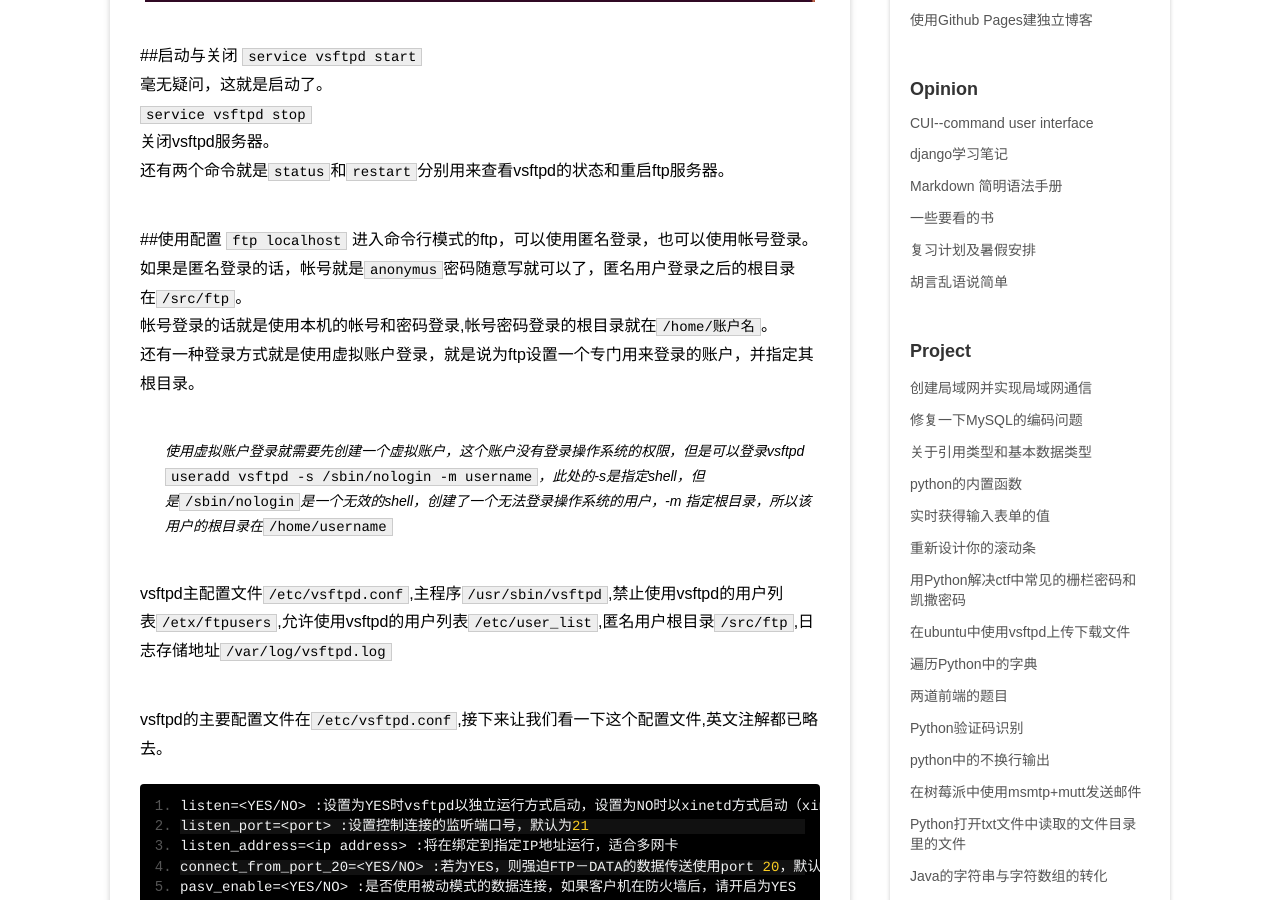
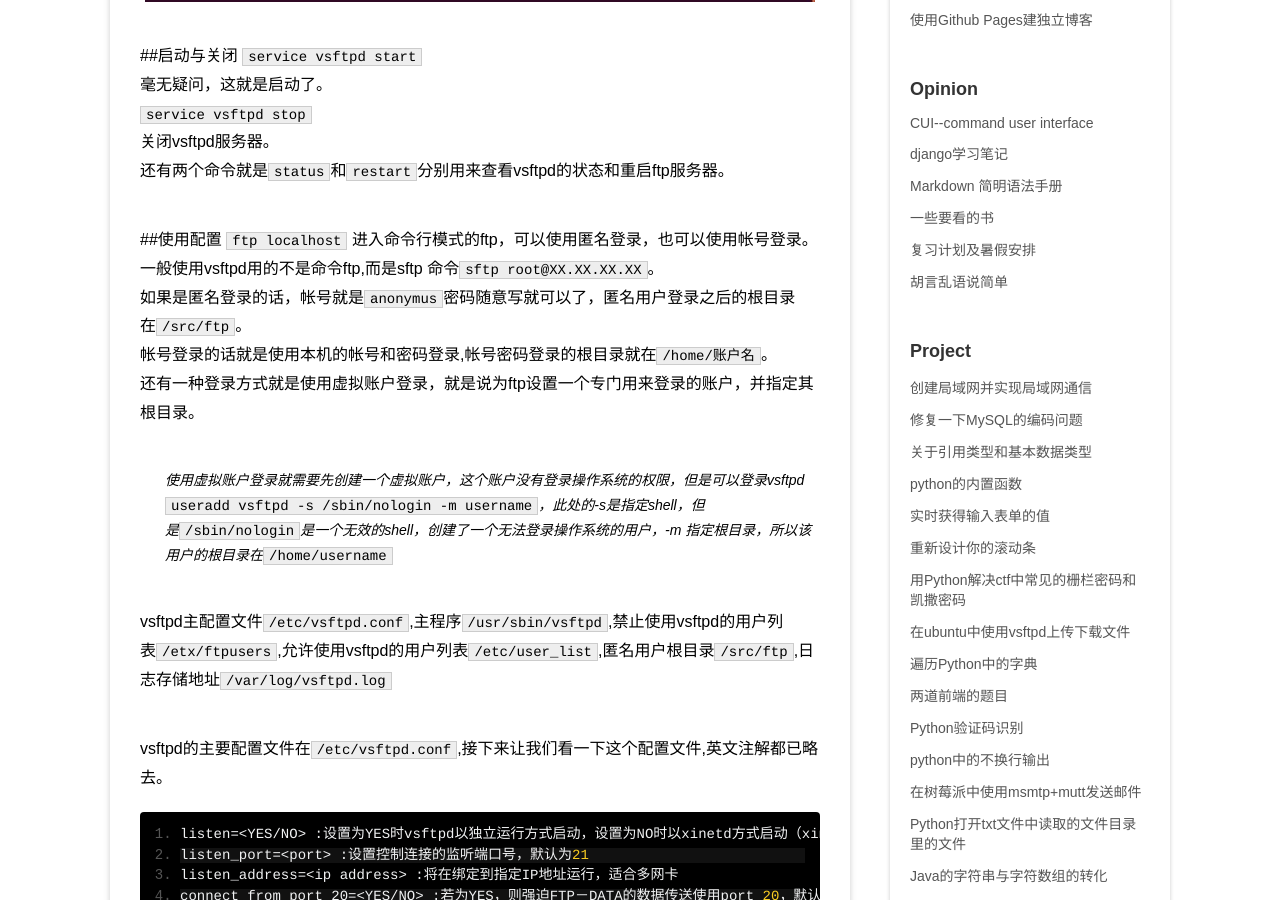
Before and after one commit to windard/windard.com, a Jekyll site: the page built from _posts/project/2015-11-27-Use-Vsftpd-In-Ubuntu.md, in a window 1280 px wide and 900 px high, scrolled down 870 px. Built offline with Jekyll 4.4.1, drawn with Linux system fonts in a browser that asks for light colours.

Commit message:
add one line

````diff
--- a/_posts/project/2015-11-27-Use-Vsftpd-In-Ubuntu.md
+++ b/_posts/project/2015-11-27-Use-Vsftpd-In-Ubuntu.md
@@ -22,6 +22,7 @@ vsftpd即very security ftp，好吧，这样听起来还是似乎挺不错的样
 
 ##使用配置
 ```ftp localhost``` 进入命令行模式的ftp，可以使用匿名登录，也可以使用帐号登录。
+一般使用vsftpd用的不是命令ftp,而是sftp 命令`sftp root@XX.XX.XX.XX`。
 如果是匿名登录的话，帐号就是`anonymus`密码随意写就可以了，匿名用户登录之后的根目录在`/src/ftp`。
 帐号登录的话就是使用本机的帐号和密码登录,帐号密码登录的根目录就在`/home/账户名`。
 还有一种登录方式就是使用虚拟账户登录，就是说为ftp设置一个专门用来登录的账户，并指定其根目录。
````
